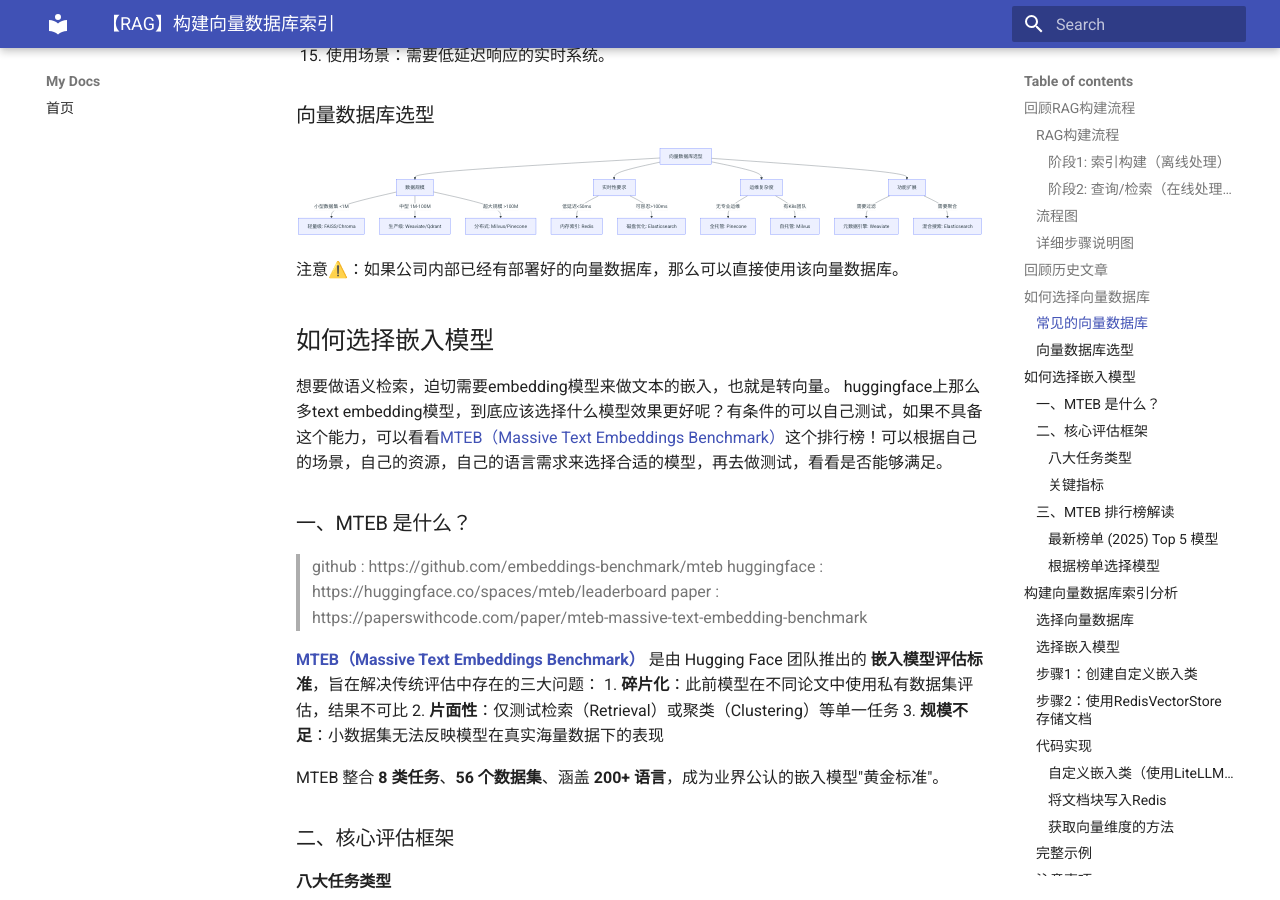
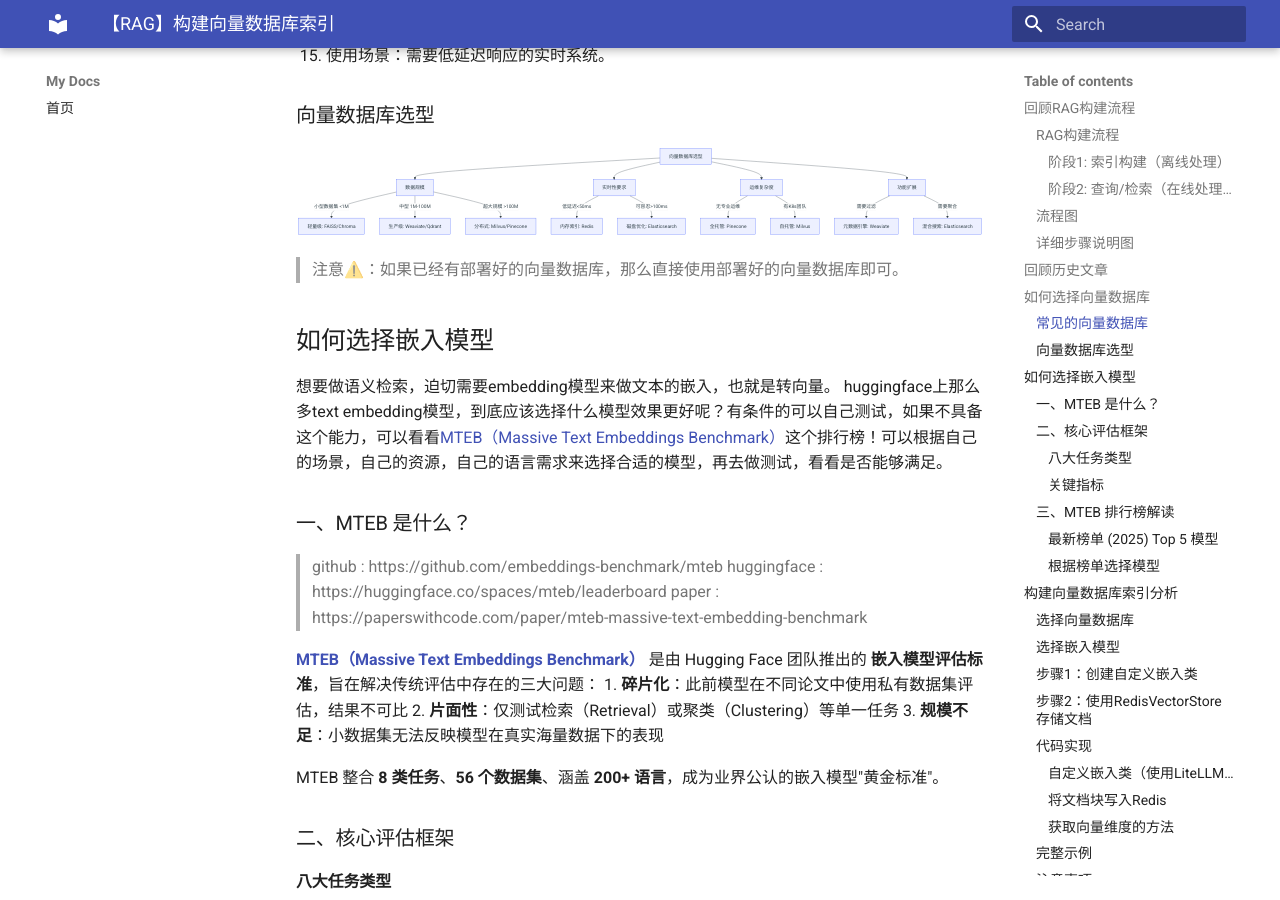
Before and after one commit to edisonwd/myblog, an MkDocs documentation site: the page built from docs/rag/【RAG】构建向量数据库索引.md, in a window 1280 px wide and 900 px high, scrolled down 3958 px. Built offline with MkDocs 1.6.1 and Material for MkDocs 9.7.7, drawn with Linux system fonts in a browser that asks for light colours.

Commit message:
Update 【RAG】构建向量数据库索引.md

````diff
--- a/docs/rag/【RAG】构建向量数据库索引.md
+++ b/docs/rag/【RAG】构建向量数据库索引.md
@@ -142,8 +142,7 @@ flowchart TD
     E -->|需要聚合| E2[混合搜索: Elasticsearch]
 ```
 
-注意⚠️：如果公司内部已经有部署好的向量数据库，那么可以直接使用该向量数据库。
-
+> 注意⚠️：如果已经有部署好的向量数据库，那么直接使用部署好的向量数据库即可。
 
 
 ## 如何选择嵌入模型
````
